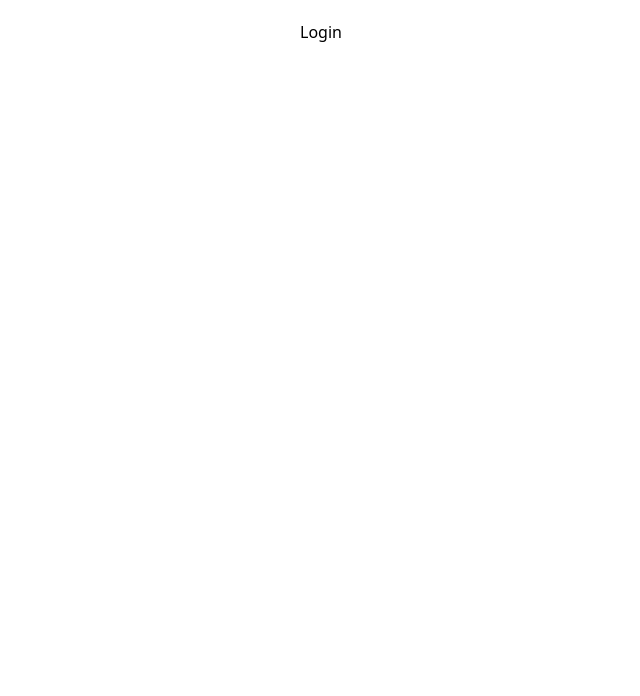
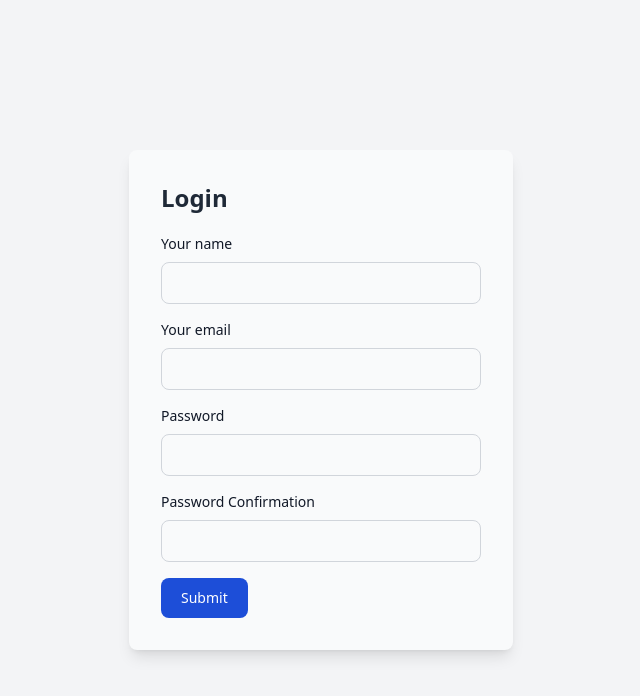
Before and after one commit to amm834/restify, a Next.js app in the folder apps/client/: page /auth/login in a window 1280 px wide. Shown: the top 696 px of the page, without its empty margins (319-959 px from the left). Built offline with nearby package versions, Linux system fonts and the light colour scheme.

Commit message:
feat: add login form and validation

```diff
--- a/apps/client/app/auth/login/page.tsx
+++ b/apps/client/app/auth/login/page.tsx
@@ -1,8 +1,110 @@
+'use client'
+import { useForm } from "react-hook-form";
+import { object, string, ZodEffects, ZodObject, ZodString, ZodTypeAny } from 'zod'
+import { zodResolver } from "@hookform/resolvers/zod"
+
+interface IFormInputs {
+    email: string;
+    password: string;
+}
+
+export const createUserSchema = object({
+    name: string().min(1, {
+        message: "Name is required",
+    }),
+    email: string({
+        required_error: "Email is required",
+    }).email("Email is invalid"),
+    password: string({
+        required_error: "Password is required",
+    }).min(6, {
+        message: "Password must be at least 6 characters",
+    }),
+    passwordConfirmation: string({
+        required_error: "Confirm password is required",
+    }).min(6, {
+        message: "Confirm password must be at least 6 characters",
+    }),
+}).refine((data) => data.password === data.passwordConfirmation, {
+    message: "Password does not match",
+    path: ["passwordConfirmation"],
+});
+
+
 export default function LoginPage() {
+    const { register, formState: { errors }, handleSubmit } = useForm({
+        resolver: zodResolver(createUserSchema),
+    })
+
+    const onSubmit = (data) => {
+        console.log(data);
+    }
+
+    console.log(errors)
 
     return (
-        <div className="flex items-center justify-center mt-5">
-            <h1>Login</h1>
+        <div className="flex items-center justify-center min-h-screen px-10 bg-gray-100">
+            <form
+                onSubmit={handleSubmit(onSubmit)}
+                className="w-full max-w-sm p-8 rounded-lg shadow-lg bg-gray-50 dark:bg-gray-800"
+            >
+                <h1 className="mb-5 text-2xl font-bold text-gray-800">Login</h1>
+                {/*  name */}
+                <div className="mb-4">
+                    <label htmlFor="name" className="block mb-2 text-sm font-medium text-gray-900 dark:text-white">Your name</label>
+                    <input type="text" id="name"
+                        className={`bg-gray-50 border border-gray-300 text-gray-900 text-sm rounded-lg focus:ring-blue-500 focus:border-blue-500 block w-full p-2.5 dark:bg-gray-700 dark:border-gray-600 dark:placeholder-gray-400 dark:text-white dark:focus:ring-blue-500 dark:focus:border-blue-500
+                    ${errors.name ? 'bg-red-50 border border-red-500 text-red-900 placeholder-red-700 text-sm rounded-lg focus:ring-red-500 focus:border-red-500 block w-full p-2.5 dark:bg-red-100 dark:border-red-400' : ''}`}
+                        {...register('name')}
+                    />
+                    <p className="mt-2 text-sm text-red-600 dark:text-red-500">
+                        {errors.name && errors.name.message as any}
+                    </p>
+                </div>
+
+                {/*  email */}
+                <div className="mb-4">
+                    <label htmlFor="email" className="block mb-2 text-sm font-medium text-gray-900 dark:text-white">Your email</label>
+                    <input type="email" id="email"
+                        className={`bg-gray-50 border border-gray-300 text-gray-900 text-sm rounded-lg focus:ring-blue-500 focus:border-blue-500 block w-full p-2.5 dark:bg-gray-700 dark:border-gray-600 dark:placeholder-gray-400 dark:text-white dark:focus:ring-blue-500 dark:focus:border-blue-500
+                    ${errors.email ? 'bg-red-50 border border-red-500 text-red-900 placeholder-red-700 text-sm rounded-lg focus:ring-red-500 focus:border-red-500 block w-full p-2.5 dark:bg-red-100 dark:border-red-400' : ''}`}
+                        {...register('email')}
+                    />
+                    <p className="mt-2 text-sm text-red-600 dark:text-red-500">
+                        {errors.email && errors.email.message as any}
+                    </p>
+                </div>
+
+                {/*  password */}
+                <div className="mb-4">
+                    <label htmlFor="email" className="block mb-2 text-sm font-medium text-gray-900 dark:text-white">Password</label>
+                    <input type="password" id="password"
+                        className={`bg-gray-50 border border-gray-300 text-gray-900 text-sm rounded-lg focus:ring-blue-500 focus:border-blue-500 block w-full p-2.5 dark:bg-gray-700 dark:border-gray-600 dark:placeholder-gray-400 dark:text-white dark:focus:ring-blue-500 dark:focus:border-blue-500
+                    ${errors.password ? 'bg-red-50 border border-red-500 text-red-900 placeholder-red-700 text-sm rounded-lg focus:ring-red-500 focus:border-red-500 block w-full p-2.5 dark:bg-red-100 dark:border-red-400' : ''}`}
+                        {...register('password')}
+                    />
+                    <p className="mt-2 text-sm text-red-600 dark:text-red-500">
+                        {errors.password && errors.password.message as any}
+                    </p>
+                </div>
+
+
+                {/*  password confirmation */}
+                <div className="mb-4">
+                    <label htmlFor="passwordConfirmation" className="block mb-2 text-sm font-medium text-gray-900 dark:text-white">Password Confirmation</label>
+                    <input type="password" id="passwordConfirmation"
+                        className={`bg-gray-50 border border-gray-300 text-gray-900 text-sm rounded-lg focus:ring-blue-500 focus:border-blue-500 block w-full p-2.5 dark:bg-gray-700 dark:border-gray-600 dark:placeholder-gray-400 dark:text-white dark:focus:ring-blue-500 dark:focus:border-blue-500
+                    ${errors.passwordConfirmation ? 'bg-red-50 border border-red-500 text-red-900 placeholder-red-700 text-sm rounded-lg focus:ring-red-500 focus:border-red-500 block w-full p-2.5 dark:bg-red-100 dark:border-red-400' : ''}`}
+                        {...register('passwordConfirmation')}
+                    />
+                    <p className="mt-2 text-sm text-red-600 dark:text-red-500">
+                        {errors.passwordConfirmation && errors.passwordConfirmation.message as any}
+                    </p>
+                </div>
+
+                <button type="submit" className="text-white bg-blue-700 hover:bg-blue-800 focus:ring-4 focus:outline-none focus:ring-blue-300 font-medium rounded-lg text-sm w-full sm:w-auto px-5 py-2.5 text-center dark:bg-blue-600 dark:hover:bg-blue-700 dark:focus:ring-blue-800">Submit</button>
+            </form>
+
         </div>
     )
 }
--- a/apps/client/package.json
+++ b/apps/client/package.json
@@ -24,6 +24,7 @@
     "zod": "^3.20.2"
   },
   "devDependencies": {
+    "@tailwindcss/forms": "^0.5.3",
     "autoprefixer": "^10.4.13",
     "postcss": "^8.4.21",
     "tailwindcss": "^3.2.4"
--- a/apps/client/tailwind.config.js
+++ b/apps/client/tailwind.config.js
@@ -8,5 +8,5 @@ module.exports = {
   theme: {
     extend: {},
   },
-  plugins: [],
+  plugins: [require("@tailwindcss/forms")],
 };
```
Also changed, not shown: 1 other file (tests, documents, lock files or other folders).
